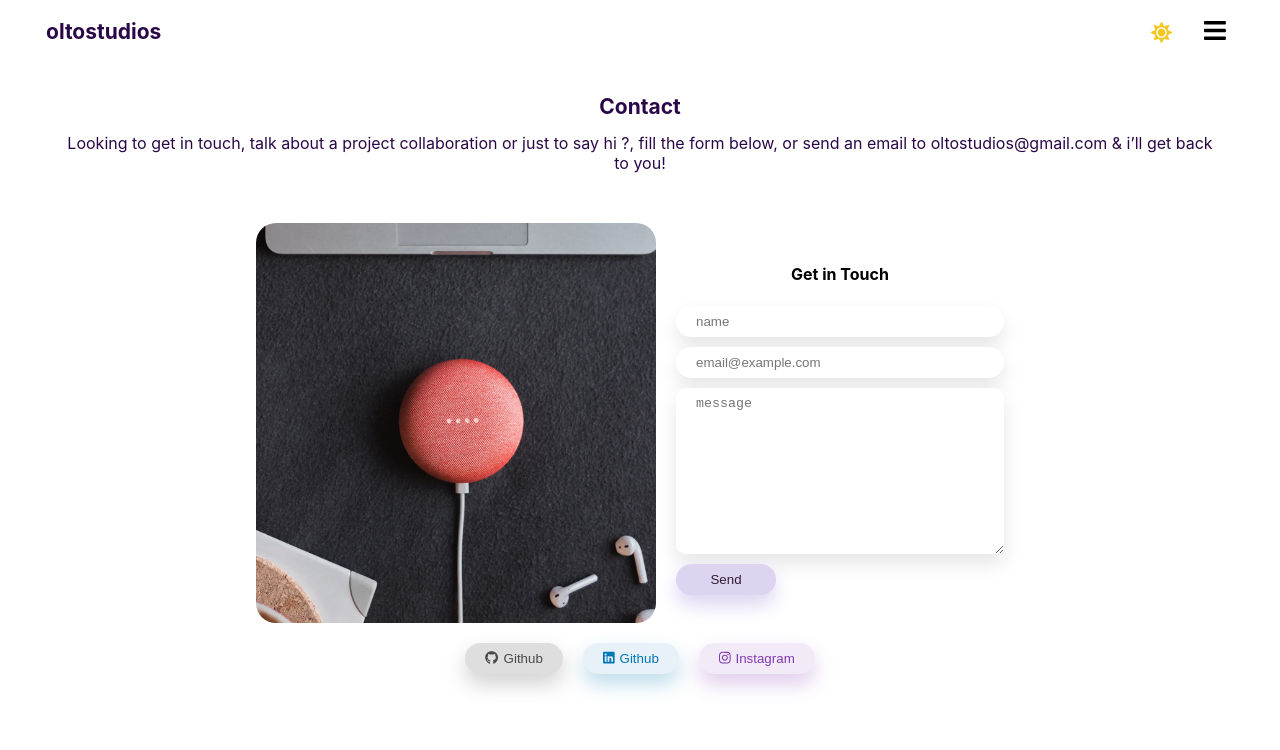
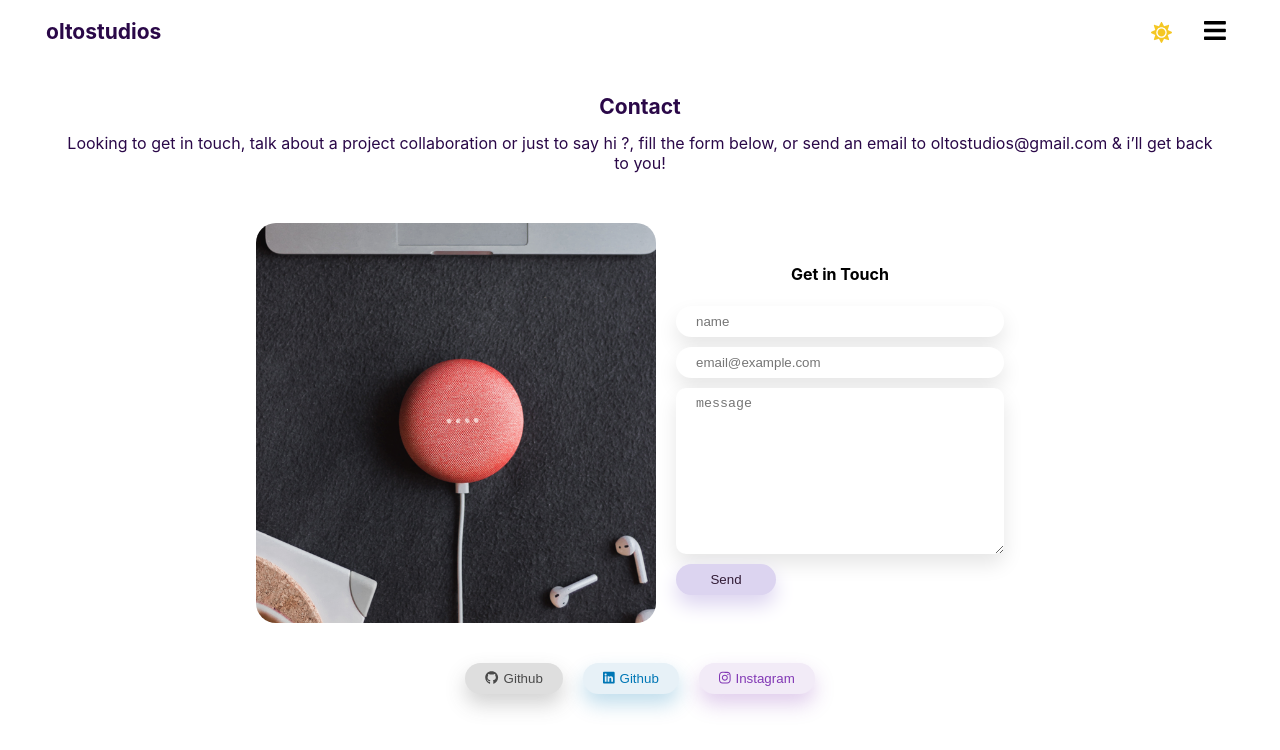
Before and after one commit to tosebikan/oltostudios, a React (Create React App) app: page /contact in a window 1280 px wide. Shown: the top 750 px of the page. Built offline with nearby package versions, Linux system fonts and the light colour scheme.

Commit message:
add social links to contact page

```diff
--- a/src/screens/contact.css
+++ b/src/screens/contact.css
@@ -97,6 +97,14 @@
 .social__links {
   margin: 20px;
 }
+@media (min-width: 1000px) {
+  .social__links {
+    margin: 40px;
+  }
+}
+.social__links h4 {
+  color: #2a0848;
+}
 
 .github__contact {
   padding: 8px 20px;
```
